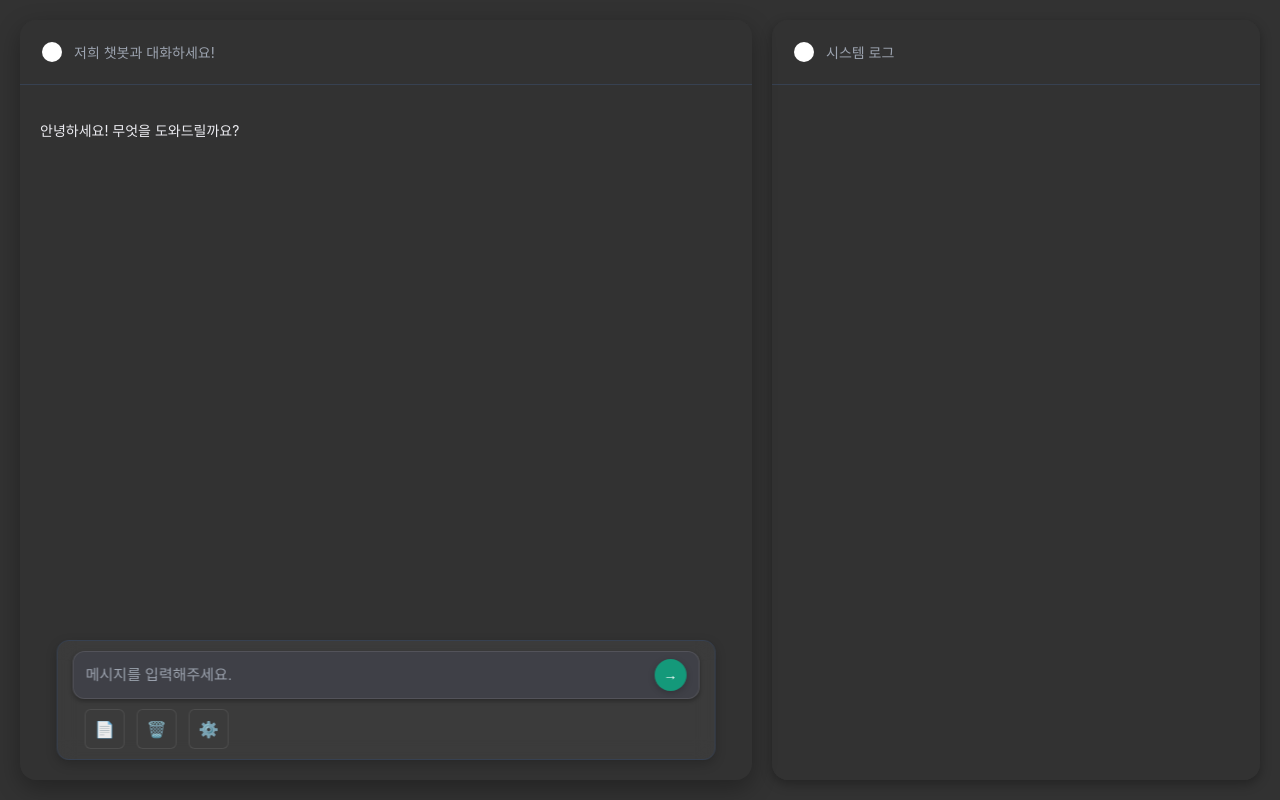
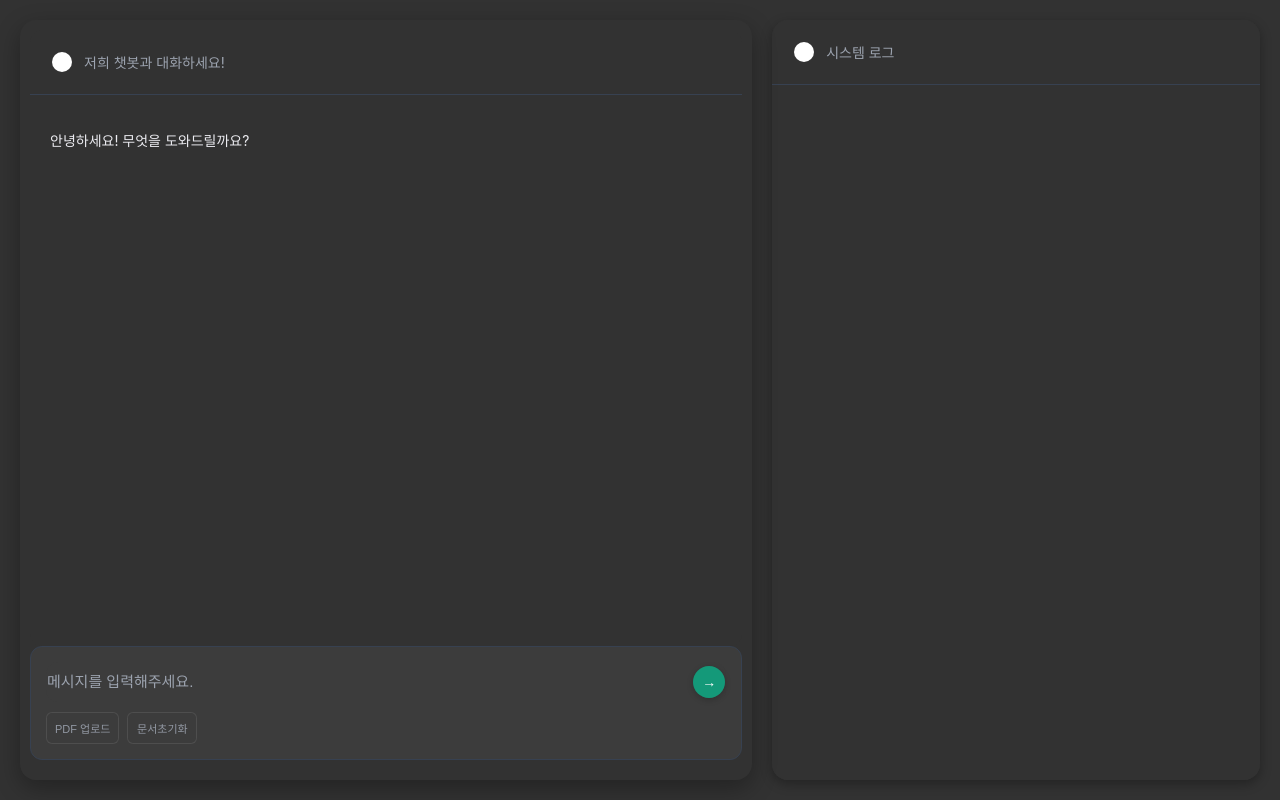
Before and after one commit to leemsunjea/GptStream, a FastAPI app: page / in a window 1280 px wide. Run offline with FastAPI, Linux system fonts and the light colour scheme; parts of the project's set-up code (start-up, migrations or seed data) failed here and were passed over.

Commit message:
1.19.0
new ui 완성형

시스템 로그 추가 삭제됨.

```diff
--- a/app/templates/index.html
+++ b/app/templates/index.html
@@ -71,6 +71,8 @@
       flex-direction: column;
       transition: all var(--transition-duration);
       position: relative;
+      padding: 10px;
+      /* 10px 패딩 추가 */
     }
 
     /* System Log Styles */
@@ -135,19 +137,7 @@
       color: var(--text-color);
     }
 
-    /* Body Styles */
-    .chat-body {
-      flex: 1;
-      padding: 20px;
-      overflow-y: auto;
-      display: flex;
-      flex-direction: column;
-      gap: 15px;
-      scrollbar-width: thin;
-      scrollbar-color: var(--scrollbar-color) transparent;
-      background-color: var(--background-color);
-      /* ChatGPT 배경색 */
-    }
+    /* Body Styles - 이미 위에서 정의됨 */
 
     .chat-body::-webkit-scrollbar {
       width: 8px;
@@ -241,21 +231,50 @@
 
     /* Input Section Styles */
     .chat-input {
-      position: fixed;
-      bottom: 20px;
-      left: 50%;
-      transform: translateX(-50%);
-      width: 90%;
-      max-width: 800px;
-      padding: 10px 15px;
-      background-color: rgba(60, 60, 60, 0.9);
+      padding: 15px;
+      border: 1px solid var(--border-color);
       border-radius: 12px;
-      box-shadow: 0 4px 12px rgba(0, 0, 0, 0.2);
-      backdrop-filter: blur(10px);
-      border: 1px solid var(--border-color);
-      z-index: 1000;
+      /* 모서리 둥글게 */
+      background-color: var(--input-bg);
       transition: background-color var(--transition-duration);
       position: relative;
+      margin-bottom: 10px;
+      /* 헤더와 간격 */
+    }
+
+    .chat-input:hover {
+      background-color: var(--input-bg);
+    }
+
+    /* Header Styles */
+    .chat-header {
+      padding: 20px;
+      border-bottom: 1px solid var(--border-color);
+      border-radius: 12px 12px 0 0;
+      /* 상단만 둥글게 */
+      display: flex;
+      align-items: center;
+      gap: 10px;
+      cursor: pointer;
+      background-color: var(--card-background);
+    }
+
+    /* Body Styles */
+    .chat-body {
+      flex: 1;
+      padding: 20px;
+      overflow-y: auto;
+      display: flex;
+      flex-direction: column;
+      gap: 15px;
+      scrollbar-width: thin;
+      scrollbar-color: var(--scrollbar-color) transparent;
+      background-color: var(--background-color);
+      border-radius: 0 0 12px 12px;
+      /* 하단만 둥글게 */
+      /* border: 1px solid var(--border-color); */
+      border-top: none;
+      /* 헤더와 연결 */
     }
 
     .chat-input:hover {
@@ -266,16 +285,16 @@
       display: flex;
       gap: 8px;
       align-items: center;
-      background-color: rgba(68, 70, 84, 0.5);
+      background-color: #3C3C3C;
       border-radius: 12px;
-      padding: 4px 12px;
-      border: 1px solid rgba(255, 255, 255, 0.1);
-      box-shadow: 0 2px 4px var(--shadow-color);
+      padding: 1px 1px;
+      /* border: 1px solid rgba(255, 255, 255, 0.1); */
+      /* box-shadow: 0 2px 4px var(--shadow-color); */
       transition: all var(--transition-duration);
     }
 
     .input-wrapper:hover {
-      box-shadow: 0 4px 8px var(--shadow-color);
+      /* box-shadow: 0 1px 1px var(--shadow-color); */
     }
 
     .input-wrapper input {
@@ -351,33 +370,37 @@
     /* Floating Action Buttons - 채팅 입력창 아래 배치 */
     .floating-actions {
       display: flex;
-      gap: 12px;
+      gap: 8px;
       margin-top: 10px;
       justify-content: flex-start;
       width: 100%;
-      padding: 0 12px;
+      padding: 1 12px;
       box-sizing: border-box;
+      flex-wrap: wrap;
     }
 
     .floating-btn {
-      width: 40px;
-      height: 40px;
+      min-width: 70px;
+      height: 32px;
       border-radius: 6px;
       border: 1px solid rgba(255, 255, 255, 0.1);
       background: rgba(32, 33, 35, 0.8);
       color: rgba(255, 255, 255, 0.8);
-      font-size: 16px;
+      font-size: 11px;
       cursor: pointer;
       transition: all 0.2s ease;
       display: flex;
       align-items: center;
       justify-content: center;
       opacity: 0.9;
+      padding: 0 8px;
+      white-space: nowrap;
+      flex-shrink: 0;
     }
 
     .floating-btn:hover {
       transform: translateY(-1px);
-      background: rgba(86, 88, 105, 0.7);
+      /* background: rgba(86, 88, 105, 0.7); */
       opacity: 1;
     }
 
@@ -612,9 +635,9 @@
       </div>
       <!-- Floating Action Buttons - 채팅 입력창 아래 배치 -->
       <div class="floating-actions">
-        <button class="floating-btn primary" id="uploadPdfBtn-main">📄</button>
-        <button class="floating-btn danger" id="resetDataBtn-main">🗑️</button>
-        <button class="floating-btn warning" id="resetPromptBtn-main">⚙️</button>
+        <button class="floating-btn primary" id="uploadPdfBtn-main">PDF 업로드</button>
+        <button class="floating-btn danger" id="resetDataBtn-main">문서초기화</button>
+        <!-- <button class="floating-btn warning" id="resetPromptBtn-main">프롬프트초기화</button> -->
       </div>
     </div>
   </div>
```
